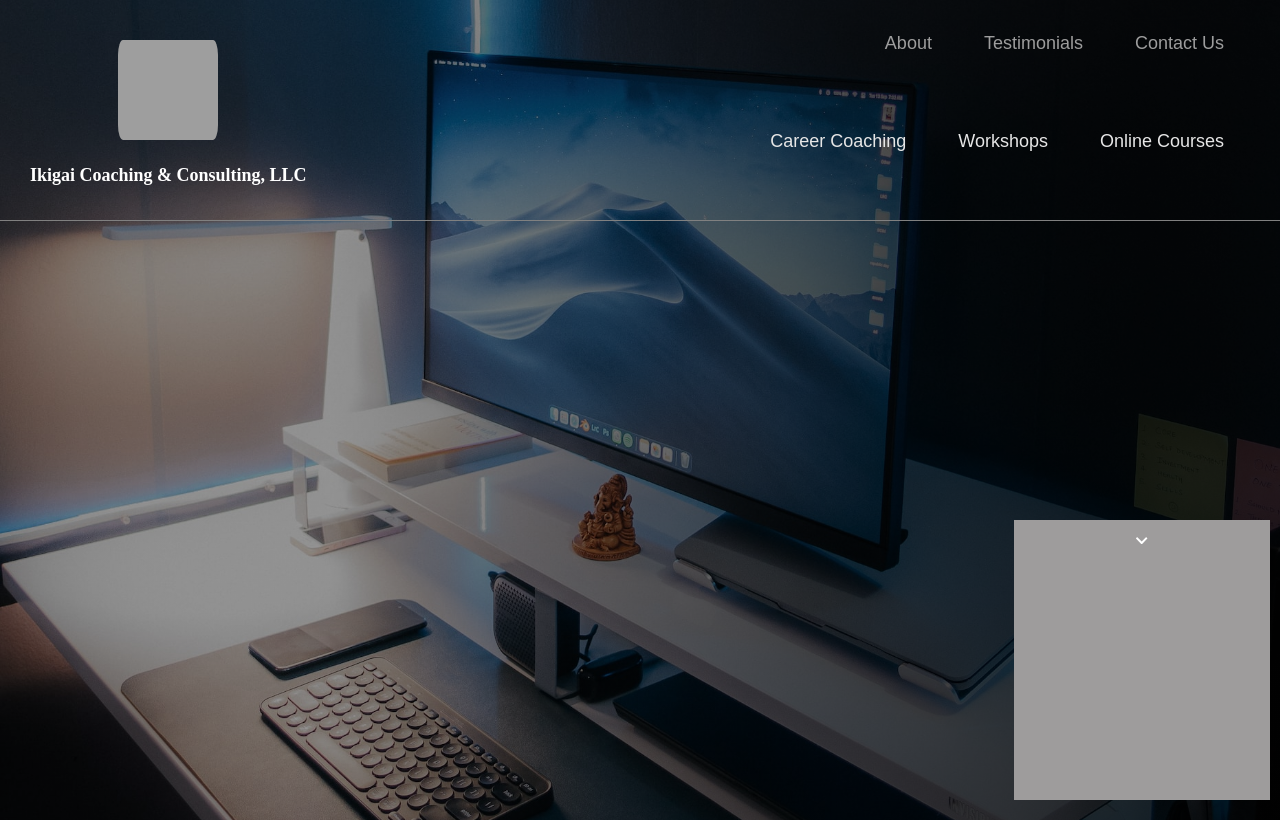
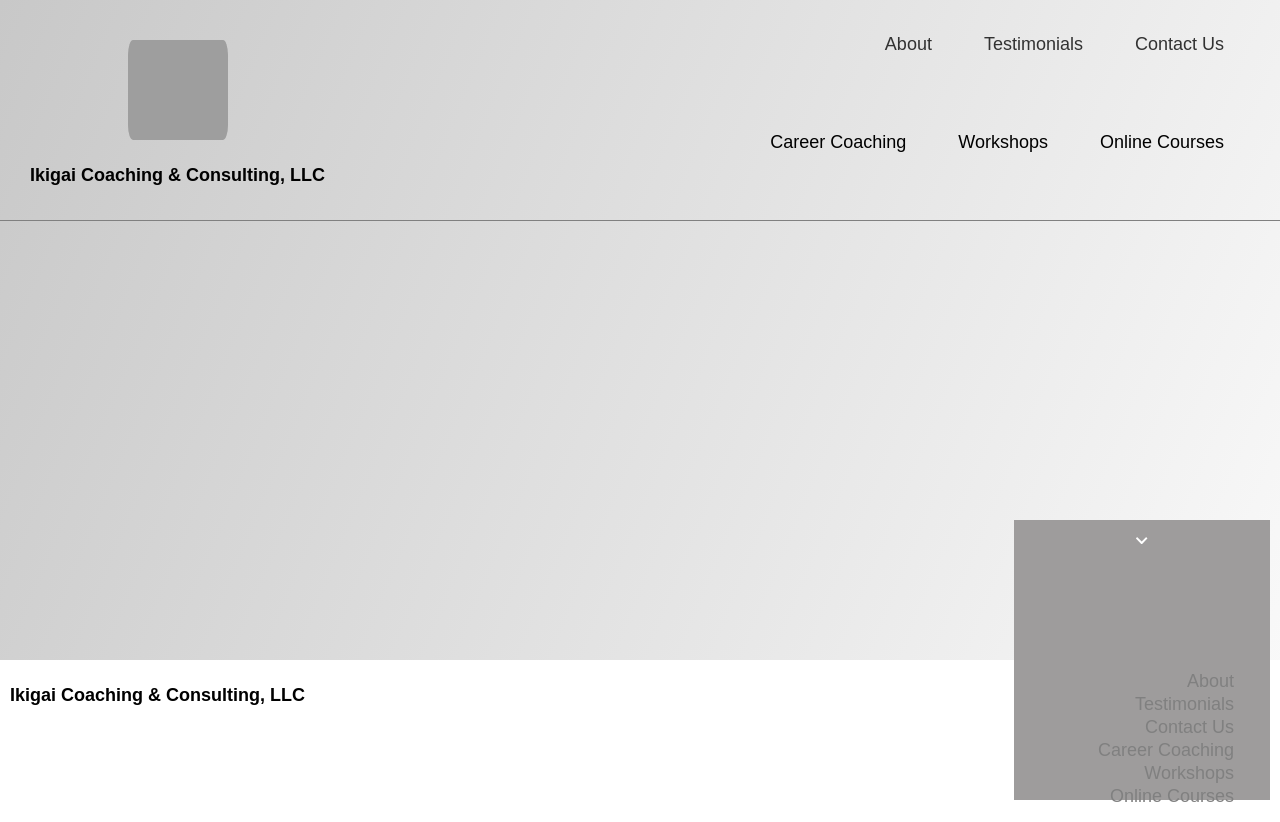
Before and after one commit to Ikigai-Coaching-Consulting-LLC/Ikigai-Coaching-Consulting-LLC, a Next.js app: page / in a window 1280 px wide. Shown: the top 822 px of the page. Built offline with nearby package versions, Linux system fonts and the light colour scheme; grey boxes are pictures that could not be loaded.

Commit message:
fixing wrong hero title going back to index, removed picture backgrounds on hero image and added global style with potential google fonts

```diff
--- a/Components/BaseLayout/BaseLayout.tsx
+++ b/Components/BaseLayout/BaseLayout.tsx
@@ -24,6 +24,7 @@ const BaseLayout = ({ children }: any) => {
         switch(currentRoute) {
             case "/":
                 image = require('../Images/background/workspace.jpg')
+                setHeadline('')
                 setNotFound(false)
                 setBackground(image.default.src);
             break;
@@ -79,7 +80,7 @@ const BaseLayout = ({ children }: any) => {
             :
             <div style={{position: "absolute", left:'0', top:'0', width: '100%', overflow:'hidden'}}>
                 <Navbar />
-                <HeroImage background={background} title={headline} />
+                <HeroImage title={headline} />
                 <main>{children}</main>
                 <ChatBot />
                 <Footer />
--- a/Components/HeroImage/HeroImage.styles.tsx
+++ b/Components/HeroImage/HeroImage.styles.tsx
@@ -6,9 +6,10 @@ export interface Props {
 
 export const Wrapper = styled.div<Props> `
     width: 100vw;
-    height: 100vh;
+    height: 80vh;
     border: '1px solid black';
-    background: linear-gradient(90deg, rgba(0,0,0,0.4) 25%, rgba(0,0,0,0.8) 86.6%), url(${(props:Props) => props.background ? props.background: ''}), lightgrey;
+    /* background: linear-gradient(90deg, rgba(0,0,0,0.4) 25%, rgba(0,0,0,0.8) 86.6%), url(${(props:Props) => props.background ? props.background: ''}), lightgrey; */
+    background: linear-gradient(112.6deg, rgba(200,200,200,1), rgba(250,250,250,1));
     background-size: cover;
     background-repeat: no-repeat;
     background-position: center;
@@ -19,10 +20,9 @@ export const Wrapper = styled.div<Props> `
 `;
 
 export const Title = styled.h1 `
-
-    color: white;
+    color: black;
     font-size: 36px;
-    margin-top: 250px;
+    margin-top: 200px;
 
 
 `
--- a/Components/Navbar/Navbar.styles.tsx
+++ b/Components/Navbar/Navbar.styles.tsx
@@ -3,7 +3,7 @@ import styled from 'styled-components'
 export const Wrapper = styled.div `
     width: 100%;
     height: 200px;
-    color: white;
+    color: black;
     position:absolute;
     top: 0;
     left:0;
@@ -50,7 +50,7 @@ export const Content = styled.div `
 export const TopNav = styled.div `
     font-size: 24px;
     button {
-        color: rgb(157, 157, 157);
+        color: rgb(50, 50, 50);
         :hover {
             color: rgb(100, 100, 100);
         }
@@ -63,11 +63,11 @@ export const BottomNav = styled.div `
 
     button {
         height: 100px;
-        color: rgb(230, 230, 230);
+        color: rgb(0, 0, 0);
 
         :hover {
-            color: rgb(157, 157, 157);
-            border-bottom: solid 2px lightgray;
+            color: rgb(100, 100, 100);
+            border-bottom: solid 2px lightblue;
         }
     }
 `
--- a/pages/_app.js
+++ b/pages/_app.js
@@ -1,11 +1,15 @@
 import BaseLayout from '../Components/BaseLayout/BaseLayout'
+import GlobalStyles from '../styles/global.styles'
 
 
 function MyApp({ Component, pageProps }) {
   return (
-    <BaseLayout>
-      <Component {...pageProps} />
-    </BaseLayout>
+    <>
+      <BaseLayout>
+        <GlobalStyles />
+        <Component {...pageProps} />
+      </BaseLayout>
+    </>
   )
 }
 
--- /dev/null
+++ b/styles/global.styles.tsx
@@ -0,0 +1,15 @@
+import { createGlobalStyle } from "styled-components";
+
+export default createGlobalStyle `
+
+@import url('https://fonts.googleapis.com/css2?family=Montserrat:ital@0;1&family=Red+Hat+Display&display=swap');
+
+    body{
+
+        margin: 0 auto;
+        padding: 0;
+        /* font-family: 'Montserrat', sans-serif; */
+        font-family: 'Red Hat Display', sans-serif;
+    }
+
+`
```
